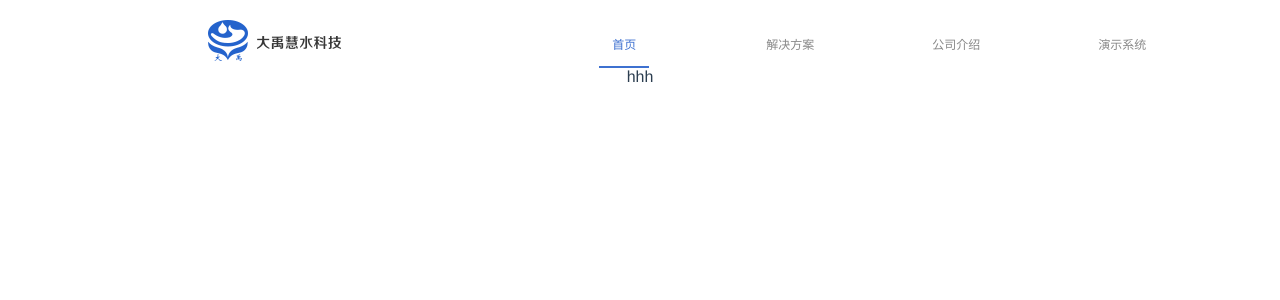
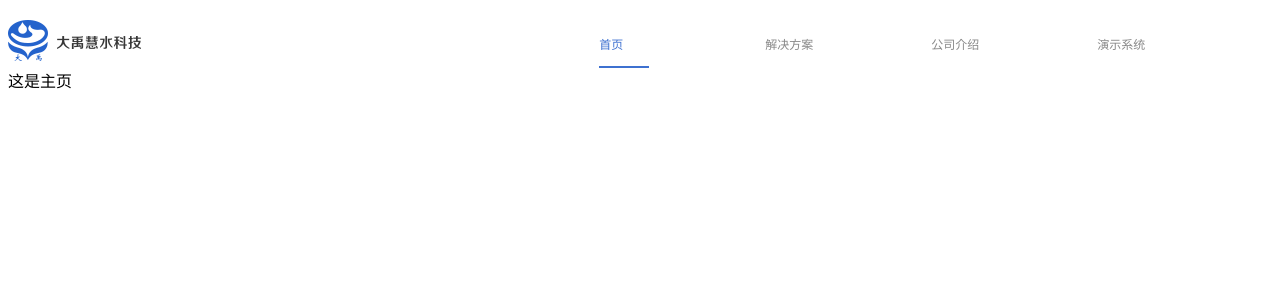
Before and after one commit to yanglixinflw/dayuhuishuiguanwang, a Vue app: page / in a window 1280 px wide. Shown: the top 300 px of the page. Built offline with nearby package versions, Linux system fonts and the light colour scheme.

Commit message:
删除APP通用样式

```diff
--- a/src/App.vue
+++ b/src/App.vue
@@ -4,18 +4,10 @@
     <div id="content">
       <router-view/>
     </div>
-
   </div>
 </template>
 
 <style lang="less">
-#app {
-  font-family: 'Avenir', Helvetica, Arial, sans-serif;
-  -webkit-font-smoothing: antialiased;
-  -moz-osx-font-smoothing: grayscale;
-  text-align: center;
-  color: #2c3e50;
-}
 #content{
   margin-top: 68px;
 }
--- a/src/components/HelloWorld/HelloWorld.vue
+++ /dev/null
@@ -1,33 +0,0 @@
-<template>
-  <div class="hello">
-   hhh
-  </div>
-</template>
-
-<script>
-export default {
-  name: "HelloWorld",
-  props: {
-    msg: String
-  }
-};
-
-</script>
-<!-- Add "scoped" attribute to limit CSS to this component only -->
-<style scoped lang="less">
-//  @import './index.less';
-h3 {
-  margin: 40px 0 0;
-}
-ul {
-  list-style-type: none;
-  padding: 0;
-}
-li {
-  display: inline-block;
-  margin: 0 10px;
-}
-a {
-  color: #42b983;
-}
-</style>
--- /dev/null
+++ b/src/components/IndexPage/IndexPage.vue
@@ -0,0 +1,14 @@
+<template>
+  <span>这是主页</span>
+</template>
+
+<style>
+</style>
+
+<script>
+export default {
+  name: "IndexPage",
+  props: {
+  }
+};
+</script>
--- a/src/router.js
+++ b/src/router.js
@@ -1,6 +1,6 @@
 import Vue from 'vue'
 import Router from 'vue-router'
-import Home from './views/Home.vue'
+import IndexPage from './views/IndexPage.vue'
 import Solution from "./views/Solution.vue"
 import CompanyProfile from './views/CompanyProfile.vue'
 Vue.use(Router)
@@ -10,8 +10,8 @@ export default new Router({
   routes: [
     {
       path: '/',
-      name: 'home',
-      component: Home
+      name: 'indexPage',
+      component: IndexPage
     },
     {
       path: '/about',
--- a/src/views/Home.vue
+++ /dev/null
@@ -1,17 +0,0 @@
-<template>
-  <div class="home">
-    <!-- <img alt="Vue logo" src="../assets/logo.png"> -->
-    <HelloWorld msg="Welcome to Your Vue.js App"/>
-  </div>
-</template>
-
-<script>
-// @ is an alias to /src
-import HelloWorld from "@/components/HelloWorld/HelloWorld.vue";
-export default {
-  name: "home",
-  components: {
-    HelloWorld
-  }
-};
-</script>
--- /dev/null
+++ b/src/views/IndexPage.vue
@@ -0,0 +1,16 @@
+<template>
+  <div>
+    <IndexPage />
+  </div>
+</template>
+
+<script>
+// @ is an alias to /src
+import IndexPage from "@/components/IndexPage/IndexPage.vue";
+export default {
+  name: "indexPage",
+  components: {
+    IndexPage
+  }
+};
+</script>
```
